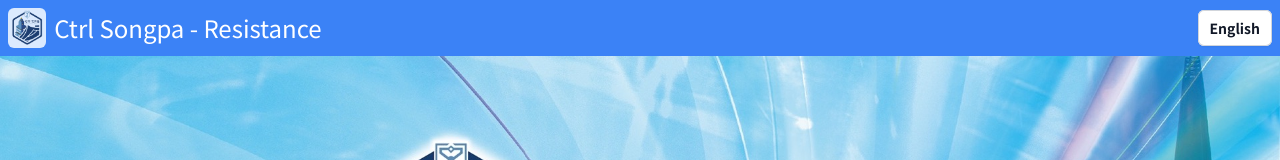
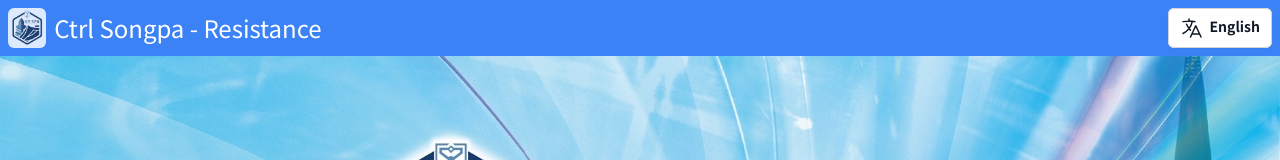
Before and after one commit to siner308/ctrl-songpa, a Next.js app: page /en in a window 1280 px wide. Shown: the top 160 px of the page. Built offline with nearby package versions, Linux system fonts and the light colour scheme.

Commit message:
pointer-events: none 적용

```diff
--- a/src/app/globals.css
+++ b/src/app/globals.css
@@ -17,3 +17,7 @@
 .btn-blue:hover {
   @apply bg-blue-700;
 }
+
+img {
+  pointer-events: none;
+}
--- a/src/components/LocaleButton.tsx
+++ b/src/components/LocaleButton.tsx
@@ -1,59 +1,22 @@
-import { Fragment } from 'react';
-import { Menu, Transition } from '@headlessui/react';
-import { ChevronDownIcon } from '@heroicons/react/20/solid';
+import { Menu } from '@headlessui/react';
 import useTranslation from '@/hooks/useTranslation';
-import translation from '@/constants/translation';
 import Link from 'next/link';
 import useLocale from '@/hooks/useLocale';
-
-function classNames(...classes: string[]) {
-  return classes.filter(Boolean).join(' ');
-}
 
 export default function LocaleButton() {
   const i18n = useTranslation();
   const locale = useLocale();
   return (
     <Menu as="div" className="relative inline-block text-left">
-      {/*<div>*/}
         <Link
           className="inline-flex w-full justify-center gap-x-1.5 rounded-md bg-white px-3 py-2 text-sm font-semibold text-gray-900 shadow-sm ring-1 ring-inset ring-gray-300 hover:bg-gray-50"
           href={`/${locale === 'kr' ? '/en' : '/kr'}`}
         >
+          <svg xmlns="http://www.w3.org/2000/svg" fill="none" viewBox="0 0 24 24" strokeWidth={1.5} stroke="currentColor" className="w-6 h-6">
+            <path strokeLinecap="round" strokeLinejoin="round" d="M10.5 21l5.25-11.25L21 21m-9-3h7.5M3 5.621a48.474 48.474 0 016-.371m0 0c1.12 0 2.233.038 3.334.114M9 5.25V3m3.334 2.364C11.176 10.658 7.69 15.08 3 17.502m9.334-12.138c.896.061 1.785.147 2.666.257m-4.589 8.495a18.023 18.023 0 01-3.827-5.802" />
+          </svg>
           {i18n.language}
-          {/*<ChevronDownIcon className="-mr-1 h-5 w-5 text-gray-400" aria-hidden="true"/>*/}
         </Link>
-      {/*</div>*/}
-
-      {/*<Transition*/}
-      {/*  as={Fragment}*/}
-      {/*  enter="transition ease-out duration-100"*/}
-      {/*  enterFrom="transform opacity-0 scale-95"*/}
-      {/*  enterTo="transform opacity-100 scale-100"*/}
-      {/*  leave="transition ease-in duration-75"*/}
-      {/*  leaveFrom="transform opacity-100 scale-100"*/}
-      {/*  leaveTo="transform opacity-0 scale-95"*/}
-      {/*>*/}
-      {/*  <Menu.Items*/}
-      {/*    className="absolute right-0 z-10 mt-2 w-56 origin-top-right rounded-md bg-white shadow-lg ring-1 ring-black ring-opacity-5 focus:outline-none">*/}
-      {/*    <div className="py-1">*/}
-      {/*      {Object.entries(translation).map(([locale, translationItem], i) => <Menu.Item key={i}>*/}
-      {/*          {({ active }) => (*/}
-      {/*            <Link*/}
-      {/*              href={`/${locale}`}*/}
-      {/*              className={classNames(*/}
-      {/*                active ? 'bg-gray-100 text-gray-900' : 'text-gray-700',*/}
-      {/*                'block px-4 py-2 text-sm',*/}
-      {/*              )}*/}
-      {/*            >*/}
-      {/*              {translationItem.language}*/}
-      {/*            </Link>*/}
-      {/*          )}*/}
-      {/*        </Menu.Item>,*/}
-      {/*      )}*/}
-      {/*    </div>*/}
-      {/*  </Menu.Items>*/}
-      {/*</Transition>*/}
     </Menu>
   );
 }
--- a/src/components/NavBarButtonGroup.tsx
+++ b/src/components/NavBarButtonGroup.tsx
@@ -1,12 +1,9 @@
 import LocaleButton from '@/components/LocaleButton';
 import React from 'react';
-import Link from 'next/link';
 
 export default function NavBarButtonGroup() {
   return (
     <div className={'m-auto flex gap-10 mobile:flex-col mobile:items-center'}>
-      {/*<Link className={'self-center text-lg hover:underline'} href={'https://ingress.com'}>Ingress</Link>*/}
-      {/*<Link className={'self-center text-lg hover:underline'} href={'https://intel.ingress.com'}>Intel</Link>*/}
       <LocaleButton/>
     </div>
   );
```
Also changed, not shown: src/components/Footer.tsx (+0 -11 lines).
